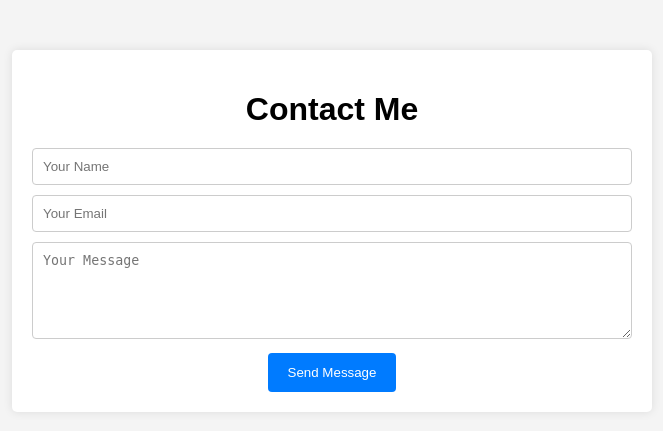
After one commit to hkandeal/linode-mysiteapp, a PHP site: page /contact in a window 1280 px wide. The commit adds this page. Shown: the top 431 px of the page, without its empty margins (308-971 px from the left). Run offline with PHP 8.4, Linux system fonts and the light colour scheme.

Commit message:
add contact me page

```diff
--- a/index.php
+++ b/index.php
@@ -9,11 +9,11 @@ switch ($request) {
     case '':
         require __DIR__ . '/src/php/home.php';
         break;
-    case '/about/':
-        require __DIR__ . '/src/php/about.php';
+    case '/contact/':
+        require __DIR__ . '/src/php/contact.php';
         break;
-    case '/about':
-        require __DIR__ . '/src/php/about.php';
+    case '/contact':
+        require __DIR__ . '/src/php/contact.php';
         break;
     default:
         http_response_code(404);
--- a/src/php/about.php
+++ /dev/null
@@ -1,3 +0,0 @@
-<?php // About Page
-
-echo '<h1>About us</h1>';
--- /dev/null
+++ b/src/php/contact.php
@@ -0,0 +1,71 @@
+<!DOCTYPE html>
+<html lang="en">
+
+<head>
+    <meta charset="UTF-8">
+    <meta name="viewport" content="width=device-width, initial-scale=1.0">
+    <title>Contact Me</title>
+    <style>
+        body {
+            font-family: Arial, sans-serif;
+            margin: 0;
+            padding: 0;
+            background-color: #f4f4f4;
+        }
+
+        .container {
+            max-width: 600px;
+            margin: 50px auto;
+            padding: 20px;
+            background-color: #fff;
+            border-radius: 5px;
+            box-shadow: 0 0 10px rgba(0, 0, 0, 0.1);
+        }
+
+        h1 {
+            text-align: center;
+            margin-bottom: 20px;
+        }
+
+        form {
+            text-align: center;
+        }
+
+        input[type="text"],
+        textarea {
+            width: 100%;
+            padding: 10px;
+            margin-bottom: 10px;
+            border: 1px solid #ccc;
+            border-radius: 4px;
+            box-sizing: border-box;
+        }
+
+        input[type="submit"] {
+            background-color: #007bff;
+            color: #fff;
+            border: none;
+            padding: 12px 20px;
+            border-radius: 4px;
+            cursor: pointer;
+        }
+
+        input[type="submit"]:hover {
+            background-color: #0056b3;
+        }
+    </style>
+</head>
+
+<body>
+    <div class="container">
+        <h1>Contact Me</h1>
+        <form action="send_contact.php" method="POST">
+            <input type="text" name="name" placeholder="Your Name" required><br>
+            <input type="text" name="email" placeholder="Your Email" required><br>
+            <textarea name="message" rows="5" placeholder="Your Message" required></textarea><br>
+            <input type="submit" value="Send Message">
+        </form>
+    </div>
+</body>
+
+</html>
--- a/src/php/home.php
+++ b/src/php/home.php
@@ -24,6 +24,8 @@
             <a href="https://www.ipsc.ie/campaigns/consumer-boycott" target="_blank"><i
                     class="fas fa-skull-crossbones"></i>
                 Boycott Israel</a>
+            <a href="/contact"><i class="far fa-comments"></i>
+                Contact</a>
             <!-- Add more social links as needed -->
         </div>
     </header>
```
